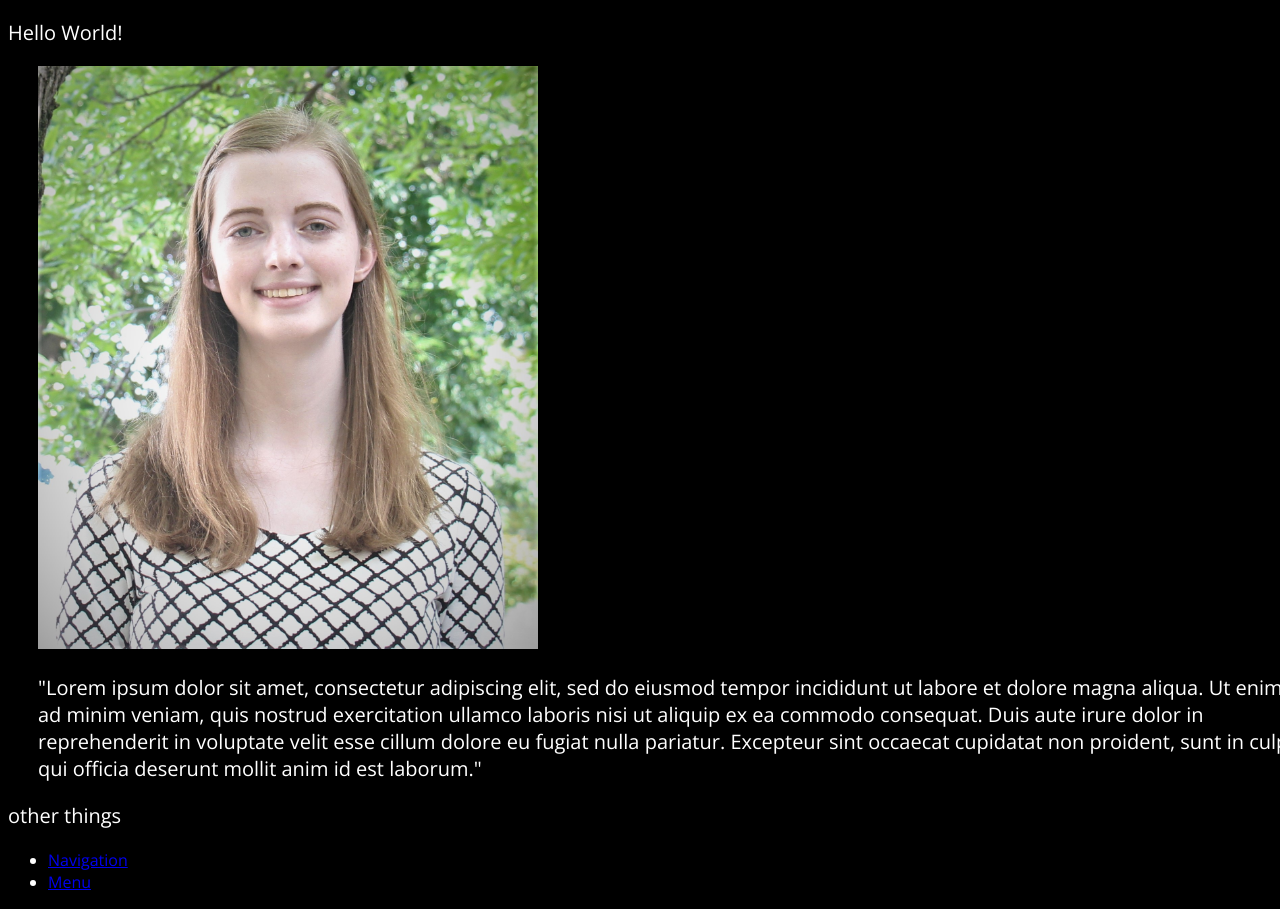
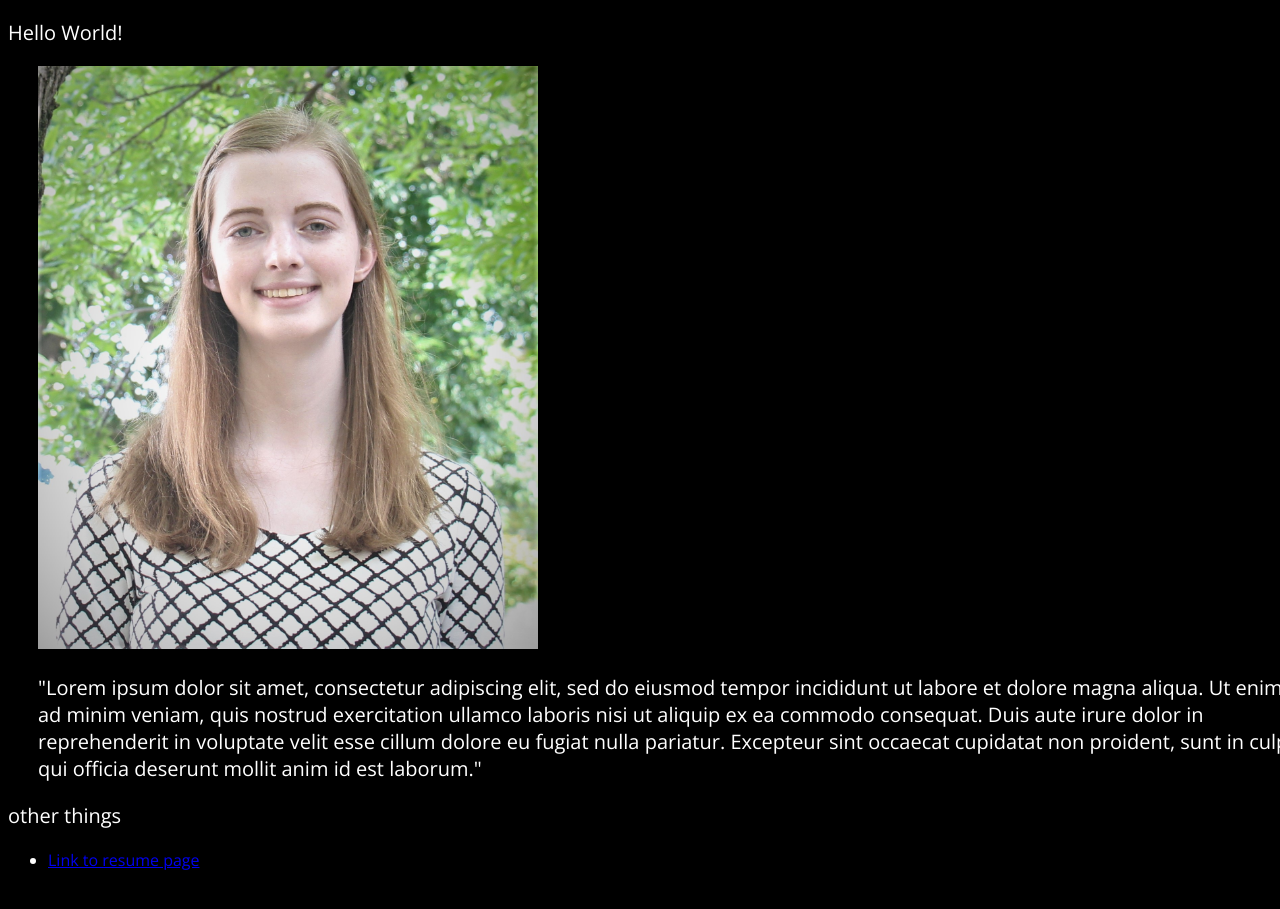
Before and after one commit to annalbenson/annalbenson.github.io, a plain HTML site: page index.html in a window 1280 px wide. Shown: the part 67-976 px from the top of the page. After the commit the page ends 954 px from the top, so only its background shows below. Drawn offline with nearby package versions, Linux system fonts and the light colour scheme.

Commit message:
added resume page and nav

```diff
--- a/index.html
+++ b/index.html
@@ -20,8 +20,7 @@
 
         <nav>
             <ul>
-                <li><a href="#">Navigation</a></li>
-                <li><a href="#">Menu</a></li>
+                <li><a href="resumepage.html" target="_self">Link to resume page</a> </a></li>
 
             </ul>
         </nav>
```
